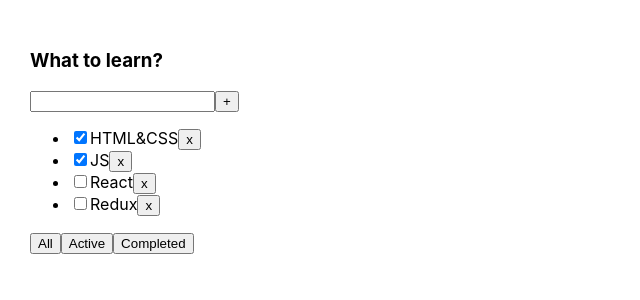
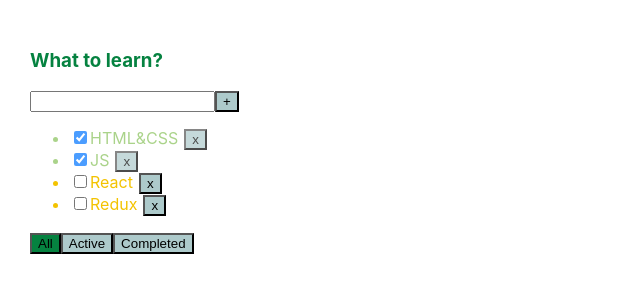
Before and after one commit to amnesia322/my-todolist, a React (Create React App) app: page / in a window 1280 px wide. Shown: the top 300 px of the page, without its empty margins (0-640 px from the left). Built offline with nearby package versions, Linux system fonts and the light colour scheme.

Commit message:
add css styles, onKeyDownAddTask

```diff
--- a/src/App.css
+++ b/src/App.css
@@ -6,3 +6,39 @@
 .App > div {
   margin-right: 50px;
 }
+
+.task {
+  color: #F3C301
+}
+
+.task button {
+  margin: 0 6px;
+}
+
+.done button {
+  margin: 0 6px;
+}
+
+.error {
+  color: #F3C301;
+}
+
+.errorInput {
+  border: 2px solid #F3C301;
+  outline: none;
+}
+
+.button {
+  background-color: #ADCACB;
+  outline: none;
+}
+
+.active-filter {
+  background-color: #058240;
+  outline: none;
+}
+
+.done {
+  color: #87C159;
+  opacity: 0.7;
+}
--- a/src/components/ToDoList.tsx
+++ b/src/components/ToDoList.tsx
@@ -1,4 +1,4 @@
-import React, {ChangeEvent, useState} from 'react';
+import React, {ChangeEvent, KeyboardEvent, useState} from 'react';
 import {FilterValuesType} from "../App";
 
 export type TaskType = {
@@ -33,6 +33,9 @@
         props.addTask(title.trim())
         setTitle('')
     }
+    const onKeyDownAddTask = (e: KeyboardEvent<HTMLInputElement>) => {
+        e.key === 'Enter' && onClickAddTask()
+    }
     const onBlurInputError = () => {
         title.trim() === '' ? setError(true) : setError(false)
     }
@@ -44,27 +47,34 @@
     }
 
 
-    const taskItem = props.tasks.map(t => <li key={t.id}>
-        <input type="checkbox" checked={t.isDone} onChange={(e)=> props.changeStatus(t.id, e.currentTarget.checked)}/>
+    const taskItem = props.tasks.map(t => <li key={t.id} className={t.isDone ? 'done' : 'task'}>
+        <input type="checkbox" checked={t.isDone} onChange={(e) => props.changeStatus(t.id, e.currentTarget.checked)}/>
         <span>{t.title}</span>
-        <button onClick={() => onClickRemoveTask(t.id)}>x</button>
+        <button onClick={() => onClickRemoveTask(t.id)} style={{backgroundColor: '#ADCACB'}}>x</button>
     </li>)
     return (
         <div>
             <div>
-                <h3>{props.title}</h3>
+                <h3 style={{color: '#058240'}}>{props.title}</h3>
                 <div>
-                    <input value={title} onChange={onChangeHandler} onBlur={onBlurInputError}/>
-                    <button onClick={onClickAddTask }>+</button>
-                    {error && <div>Name is require!</div>}
+                    <input value={title} onChange={onChangeHandler} onBlur={onBlurInputError}
+                           className={error ? 'errorInput' : ''} onKeyDown={onKeyDownAddTask}/>
+                    <button onClick={onClickAddTask} className='button'>+</button>
+                    {error && <div className='error'>Name is require!</div>}
                 </div>
                 <ul>
                     {taskItem}
                 </ul>
                 <div>
-                    <button onClick={() => onClickFilterHandler('all')}>All</button>
-                    <button onClick={() => onClickFilterHandler('active')}>Active</button>
-                    <button onClick={() => onClickFilterHandler('completed')}>Completed</button>
+                    <button onClick={() => onClickFilterHandler('all')}
+                            className={props.filter === 'all' ? 'active-filter' : 'button'}>All
+                    </button>
+                    <button onClick={() => onClickFilterHandler('active')}
+                            className={props.filter === 'active' ? 'active-filter' : 'button'}>Active
+                    </button>
+                    <button onClick={() => onClickFilterHandler('completed')}
+                            className={props.filter === 'completed' ? 'active-filter' : 'button'}>Completed
+                    </button>
                 </div>
             </div>
         </div>
```
